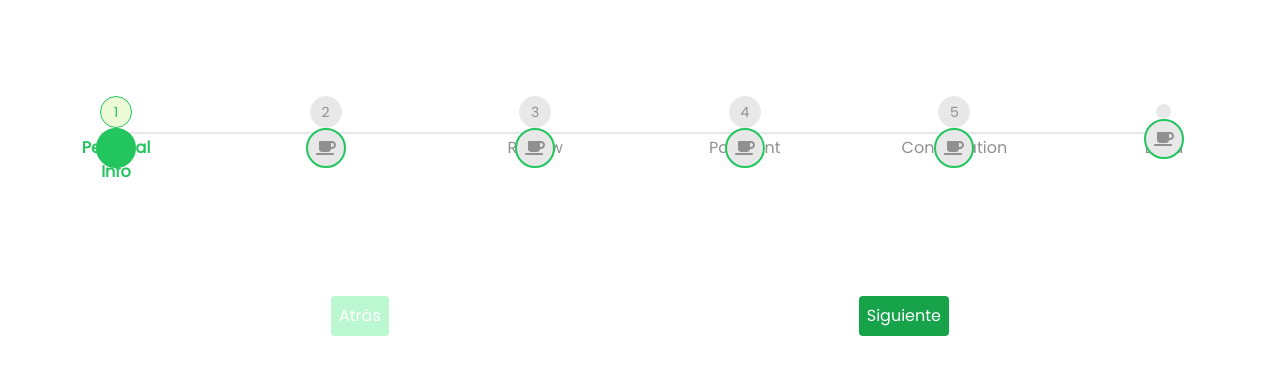
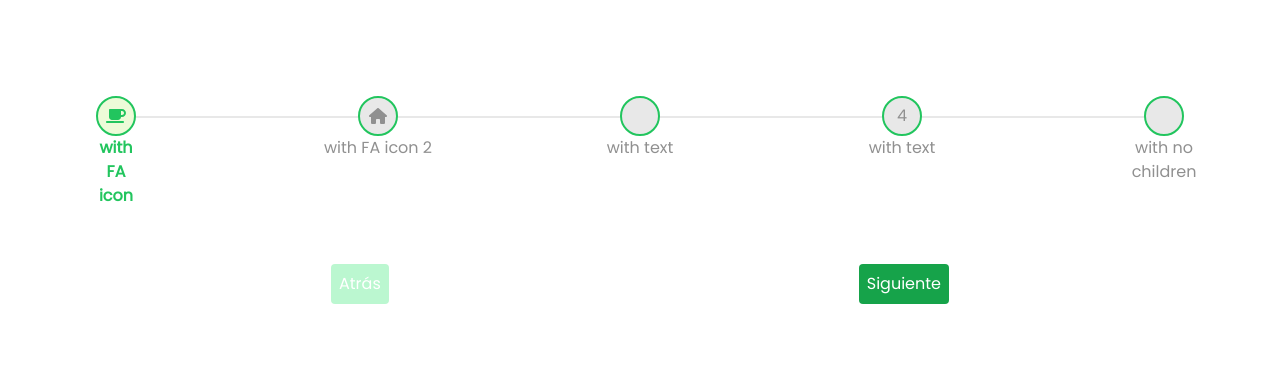
Before and after one commit to CRGuarda/promarketing-stepper-app, a Next.js app: page / in a window 1280 px wide. Shown: the top 374 px of the page. Built offline with nearby package versions, Linux system fonts and the light colour scheme.

Commit message:
FA icons children added to Step Component for dynamic icons

```diff
--- a/src/app/layout.tsx
+++ b/src/app/layout.tsx
@@ -1,6 +1,10 @@
 import './globals.css'
 import type { Metadata } from 'next'
 import { Poppins } from 'next/font/google'
+import '@fortawesome/fontawesome-svg-core/styles.css'
+import { config } from '@fortawesome/fontawesome-svg-core'
+
+config.autoAddCss = false
 
 const poppins = Poppins({ subsets: ['latin'], weight: '400' })
 
--- a/src/app/page.tsx
+++ b/src/app/page.tsx
@@ -1,8 +1,10 @@
 'use client'
 import { Button } from '@/components/Button'
-import { DefaultIcon, TestIcon } from '@/components/Icons'
+import { DefaultIcon } from '@/components/Icons'
 import { Step } from '@/components/Step'
 import { Stepper } from '@/components/Stepper'
+import { faCoffee, faHouse } from '@fortawesome/free-solid-svg-icons'
+import { FontAwesomeIcon } from '@fortawesome/react-fontawesome'
 import { useState } from 'react'
 
 export default function Home() {
@@ -21,22 +23,17 @@ export default function Home() {
         isLastStep={(value) => setIsLastStep(value)}
         SuccededIcon={DefaultIcon}
       >
-        <Step label='Personal Info' onClick={() => setActiveStep(0)}>
-          1
+        <Step label='with FA icon' onClick={() => setActiveStep(0)}>
+          <FontAwesomeIcon icon={faCoffee} />
         </Step>
-        <Step label='Seat' onClick={() => setActiveStep(1)}>
-          2
+        <Step label='with FA icon 2' onClick={() => setActiveStep(1)}>
+          <FontAwesomeIcon icon={faHouse} />
         </Step>
-        <Step label='Review' onClick={() => setActiveStep(2)}>
-          3
-        </Step>
-        <Step label='Payment' onClick={() => setActiveStep(3)}>
+        <Step label='with text' onClick={() => setActiveStep(2)}></Step>
+        <Step label='with text' onClick={() => setActiveStep(3)}>
           4
         </Step>
-        <Step label='Confirmation' onClick={() => setActiveStep(4)}>
-          5
-        </Step>
-        <Step label='Extra' onClick={() => setActiveStep(5)} />
+        <Step label='with no children' onClick={() => setActiveStep(4)} />
       </Stepper>
       <div className='w-full flex justify-around mt-32'>
         <Button title='Atrás' onClick={handlePrev} disabled={isFirstStep} />
--- a/src/components/Icons.tsx
+++ b/src/components/Icons.tsx
@@ -1,107 +1,53 @@
 import { FontAwesomeIcon } from '@fortawesome/react-fontawesome'
-import { faCoffee } from '@fortawesome/free-solid-svg-icons'
+import { faCheck, faCoffee } from '@fortawesome/free-solid-svg-icons'
 
-export const DefaultIcon = () => (
-  <svg
-    width={32}
-    height={32}
-    viewBox='0 0 32 32'
-    fill='none'
-    xmlns='http://www.w3.org/2000/svg'
-    className='bg-white rounded-full'
-  >
-    <g clipPath='url(#clip0_200_201)'>
-      <path
-        d='M0 16C0 7.1625 7.1625 0 16 0C24.8375 0 32 7.1625 32 16C32 24.8375 24.8375 32 16 32C7.1625 32 0 24.8375 0 16ZM23.2375 13.2375C23.9187 12.5563 23.9187 11.4437 23.2375 10.7625C22.5562 10.0813 21.4438 10.0813 20.7625 10.7625L14 17.525L11.2375 14.7625C10.5563 14.0813 9.44375 14.0813 8.7625 14.7625C8.08125 15.4437 8.08125 16.5562 8.7625 17.2375L12.7625 21.2375C13.4437 21.9187 14.5563 21.9187 15.2375 21.2375L23.2375 13.2375Z'
-        fill='#22C55E'
-      />
-    </g>
-    <defs>
-      <clipPath id='clip0_200_201'>
-        <rect width={32} height={32} fill='white' />
-      </clipPath>
-    </defs>
-  </svg>
-)
-
-export const ActiveIcon = ({ index, isActive }: { index?: string; isActive: boolean }) => {
-  if (!index) {
-    return (
-      <svg
-        width={15}
-        height={15}
-        viewBox='0 0 15 15'
-        fill='none'
-        className='relative mt-2'
-        xmlns='http://www.w3.org/2000/svg'
-      >
-        <path
-          className='transition-all duration-500'
-          x={0.5}
-          y={0.5}
-          width={31}
-          height={31}
-          rx={15.5}
-          fill={isActive ? '#22C55E' : '#E8E8E8'}
-          d='M7.5 0.234A7.266 7.266 0 0 1 14.766 7.5 7.266 7.266 0 0 1 7.5 14.766 7.266 7.266 0 0 1 0.234 7.5 7.266 7.266 0 0 1 7.5 0.234z'
-        />
-        <path
-          className='transition-all duration-500'
-          x={0.5}
-          y={0.5}
-          width={31}
-          height={31}
-          rx={15.5}
-          stroke={isActive ? '#22C55E' : '#E8E8E8'}
-          d='M7.5 0.234A7.266 7.266 0 0 1 14.766 7.5 7.266 7.266 0 0 1 7.5 14.766 7.266 7.266 0 0 1 0.234 7.5 7.266 7.266 0 0 1 7.5 0.234z'
-          strokeWidth={0.46875}
-        />
-      </svg>
-    )
-  }
-
+export const DefaultIcon = ({
+  index,
+  isActive,
+  isSucceeded,
+}: {
+  index?: string
+  isActive?: boolean
+  isSucceeded?: boolean
+}) => {
+  const isInactive = !isSucceeded && !isActive
   return (
-    <div className='relative'>
-      <svg width={32} height={32} viewBox='0 0 32 32' fill='none' xmlns='http://www.w3.org/2000/svg'>
-        <rect
-          className='transition-all duration-500'
-          x={0.5}
-          y={0.5}
-          width={31}
-          height={31}
-          rx={15.5}
-          fill={isActive ? '#EDFBD8' : '#E8E8E8'}
-        />
-        <rect
-          className='transition-all duration-500'
-          x={0.5}
-          y={0.5}
-          width={31}
-          height={31}
-          rx={15.5}
-          stroke={isActive ? '#22C55E' : '#E8E8E8'}
-        />
-      </svg>
-      <span
-        className={`absolute  text-[14px] top-0 w-5 text-center translate-x-[30%] translate-y-[29%] ${
-          isActive ? `text-[#22C55E]` : `text-[#909090]`
-        }`}
-      >
-        {index}
-      </span>
+    <div
+      className={`relative z-10 grid place-items-center w-10 h-10 rounded-full bg-[#22C55E] ${
+        isInactive ? `text-[#909090]` : `text-[#22C55E]`
+      } transition-all duration-300 border-[#22C55E] border-2`}
+    >
+      <FontAwesomeIcon icon={faCheck} style={{ color: '#ffffff' }} />
     </div>
   )
 }
 
-export const TestIcon = ({ index, isActive, isSuccess }: { index?: string; isActive: boolean; isSuccess: boolean }) => {
-  const isInactive = !isSuccess && !isActive
+export const StepIcon = ({
+  insideElement,
+  isActive,
+  isSucceeded,
+}: {
+  insideElement?: JSX.Element | string
+  isActive: boolean
+  isSucceeded: boolean
+}) => {
+  const isInactive = !isSucceeded && !isActive
+  if (!insideElement) {
+    return (
+      <div
+        className={`relative z-10 grid place-items-center w-10 h-10 rounded-full ${
+          isInactive ? `bg-[#E8E8E8]` : `bg-[#EDFBD8]`
+        } ${isInactive ? `text-[#909090]` : `text-[#22C55E]`} transition-all duration-300 border-[#22C55E] border-2`}
+      ></div>
+    )
+  }
   return (
     <div
       className={`relative z-10 grid place-items-center w-10 h-10 rounded-full ${
-        isInactive ? `bg-[#E8E8E8]` : `bg-[#22C55E]`
+        isInactive ? `bg-[#E8E8E8]` : `bg-[#EDFBD8]`
       } ${isInactive ? `text-[#909090]` : `text-[#22C55E]`} transition-all duration-300 border-[#22C55E] border-2`}
     >
-      <FontAwesomeIcon icon={faCoffee} />
+      {insideElement}
     </div>
   )
 }
--- a/src/components/Step.tsx
+++ b/src/components/Step.tsx
@@ -1,4 +1,4 @@
-import { ActiveIcon, DefaultIcon, TestIcon } from '@/components/Icons'
+import { DefaultIcon, StepIcon } from '@/components/Icons'
 
 export const Step = ({
   label,
@@ -12,18 +12,21 @@ export const Step = ({
   onClick: () => void
   activeStep?: number
   index?: number
-  children?: string
+  children?: string | JSX.Element
   SuccededIcon?: React.FC
 }) => {
   const isActive = activeStep === index
-  const isSuccess = activeStep > index
+  const isSucceeded = activeStep > index
   return (
     <div className={`flex flex-col items-center z-10 hover:cursor-pointer`} onClick={onClick}>
-      {isSuccess ? <SuccededIcon /> : <ActiveIcon index={children} isActive={isActive} />}
-      {isSuccess ? <SuccededIcon /> : <TestIcon index={children} isActive={isActive} isSuccess={isSuccess} />}
+      {isSucceeded ? (
+        <SuccededIcon />
+      ) : (
+        <StepIcon insideElement={children} isActive={isActive} isSucceeded={isSucceeded} />
+      )}
       <span
         className={`absolute top-[40px] text-xs sm:text-base ${
-          isSuccess || isActive ? `text-green-500` : `text-[#909090]`
+          isSucceeded || isActive ? `text-green-500` : `text-[#909090]`
         } ${isActive && `font-extrabold`} text-center`}
       >
         {label}
```
